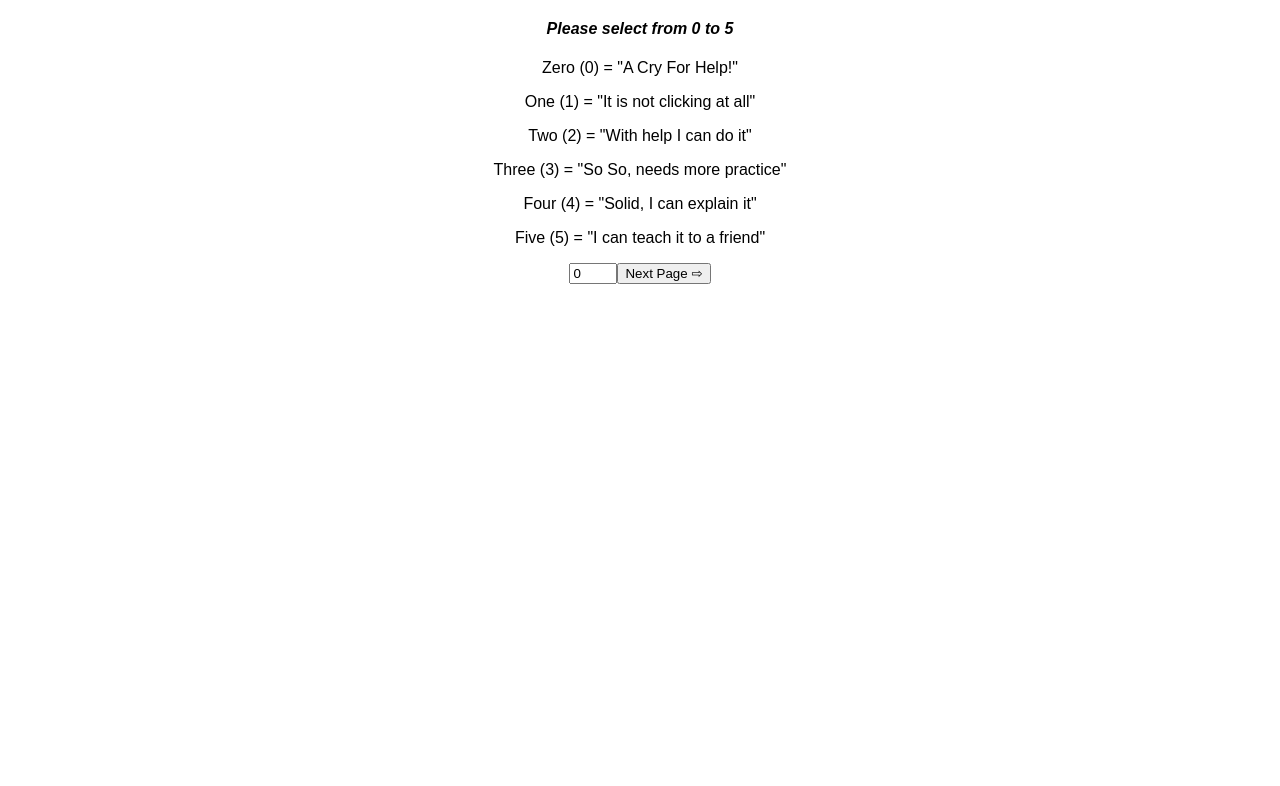
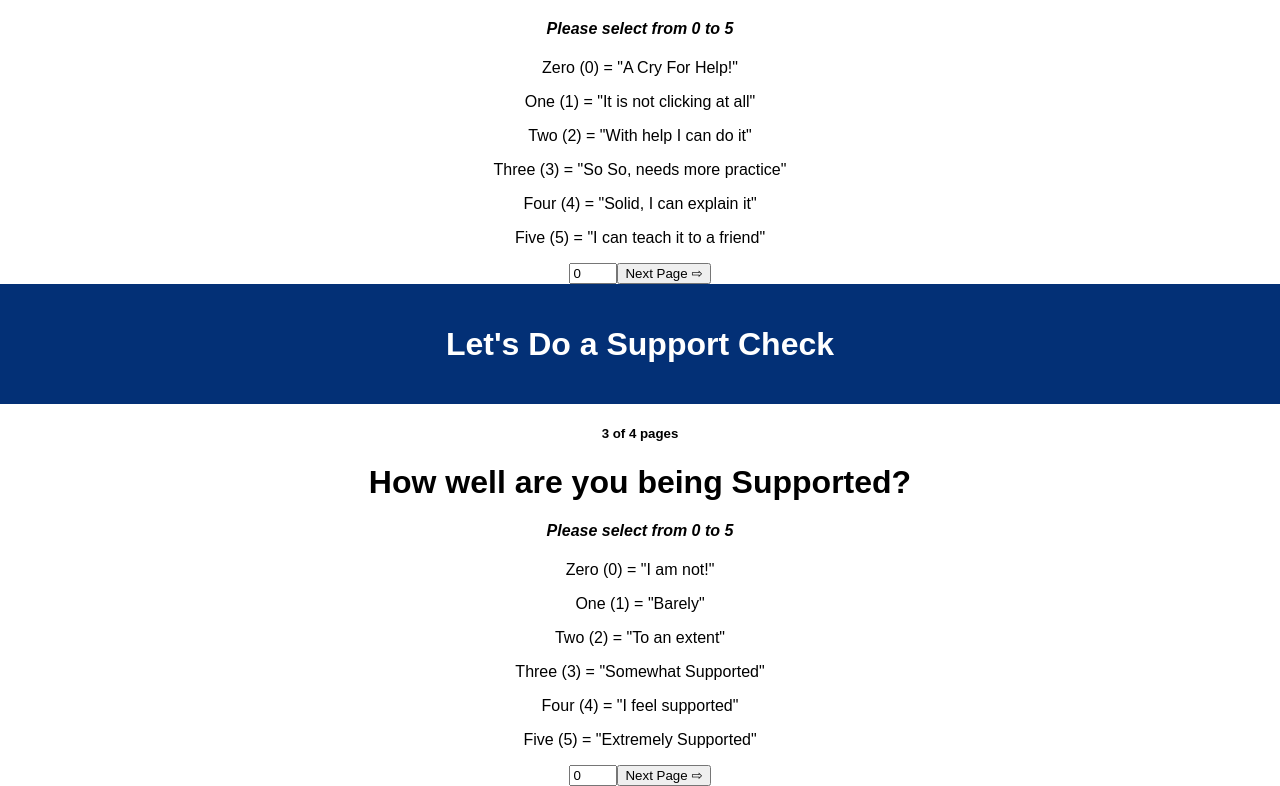
Before and after one commit to Jerome-Horton/redux-feedback-loop, a React (Create React App) app: page / in a window 1280 px wide. Shown: the part 969-1755 px from the top of the page. Before the commit the page ends 1253 px from the top, so only its background shows below. Built offline with nearby package versions, Linux system fonts and the light colour scheme; no server answers.

Commit message:
Created & imported Support wireframe

```diff
--- a/src/components/App/App.jsx
+++ b/src/components/App/App.jsx
@@ -6,6 +6,7 @@ import './App.css';
 import HomePage from '../HomePage/HomePage'
 import Feelings from '../Feeling/Feelings';
 import Understanding from '../Understanding/Understanding';
+import Support from '../Support/Support';
 
 function App() {
 
@@ -43,6 +44,7 @@ function App() {
       <HomePage />
       <Feelings />
       <Understanding />
+      <Support />
     </div>
   );
 }
--- a/src/components/Support/Support.jsx
+++ b/src/components/Support/Support.jsx
@@ -0,0 +1,60 @@
+import React from "react";
+import {useState} from 'react';
+
+
+function Support (){
+    console.log('in Support');
+
+// Set State for event
+    const [support, setSupport] = useState(0);
+// create handle Button function for next navigation
+    // const nextButton (){
+// Create conditional statements for input field
+    // if ( support = '' )
+    // alert ( Error! Please Select a rating Value )
+    //}
+    //
+// }
+
+
+    return (
+
+        <>
+        <div className='App-header'>
+        <h1>Let's Do a Support Check</h1>
+        </div>
+
+        <div className = "pageCount">
+            <h5>3 of 4 pages</h5>
+        </div>
+
+
+        <div>
+        <h1>How well are you being Supported?</h1>
+        <h4> Please select from 0 to 5 </h4>
+        <p>Zero (0) = "I am not!"</p>
+        <p>One (1) = "Barely"</p>
+        <p>Two (2) = "To an extent"</p>
+        <p>Three (3) = "Somewhat Supported"</p>
+        <p>Four (4) = "I feel supported"</p>
+        <p>Five (5) = "Extremely Supported"</p>
+        <input className='input'
+            type="number"
+            min={0}
+            max={5}
+            placeholder='Select 0 to 5'
+            value={support}
+            onChange={(event) => setSupport(event.target.value)}>
+        </input>
+        <button>Next Page ⇨</button>
+
+    </div>
+        </>
+
+    )
+}
+
+
+
+
+export default Support;
```
